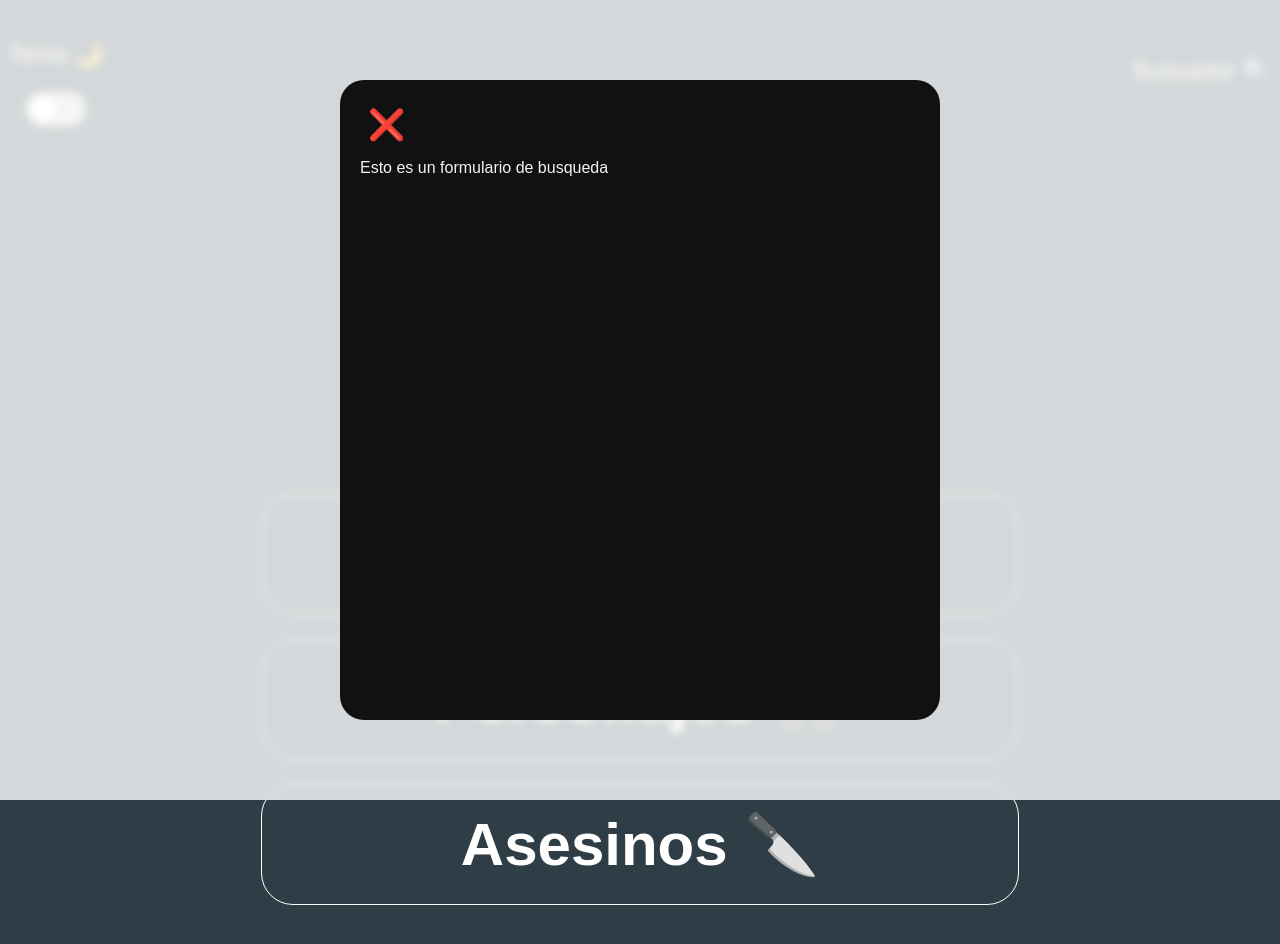
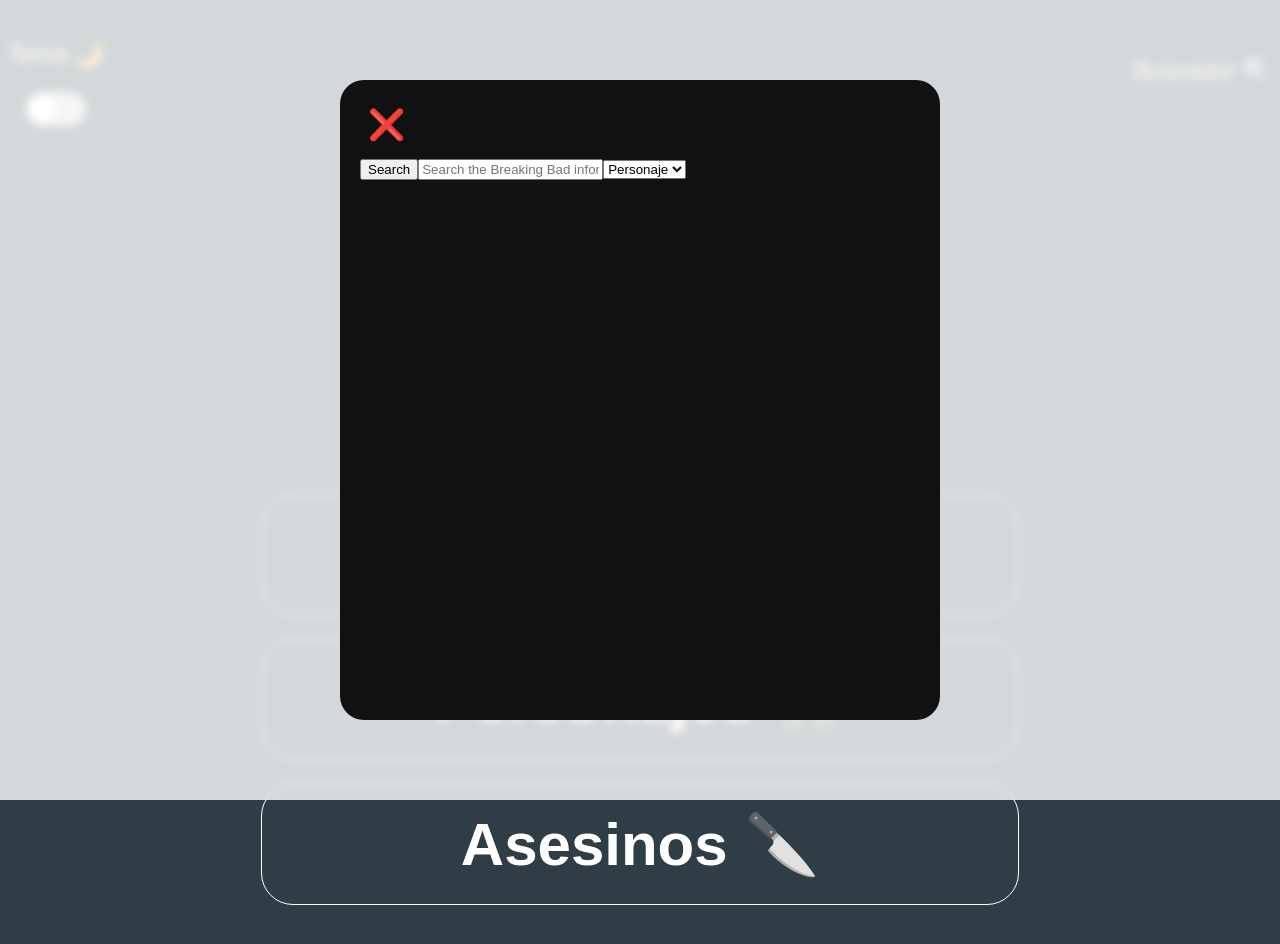
Before and after one commit to jmaciasfelix/BreakingBad-Atsistemas, a React (Create React App) app: page / in a window 1280 px wide. Both pictures are taken after a click on the element "Buscador 🔍". Built offline with nearby package versions, Linux system fonts and the light colour scheme.

Commit message:
Create form for search engine

```diff
--- a/src/components/Form/index.js
+++ b/src/components/Form/index.js
@@ -1,10 +1,38 @@
-import React from "react";
-import PropTypes from "prop-types";
+import React, { useState } from 'react';
+import PropTypes from 'prop-types';
+//services
+import { getCharacter } from 'services/getCharacter';
 
 export const Form = (props) => {
-    return(
-        <>Esto es un formulario de busqueda</>
-    )
-}
+  const FILTER = ['Personaje', 'Cita', 'Episodio', 'Asesino'];
+  const [searchValue, setSearchValue] = useState('');
+  const [filter, setFilter] = useState(FILTER[0]);
+
+  const handleSubmit = (e) => {
+    e.preventDefault();
+    console.log('handleSubmit Form search');
+    getCharacter('Walter');
+  };
+  const handleChangedFilter = () => {
+    console.log('handleChangedFilter');
+  };
+
+  return (
+    <form onSubmit={handleSubmit}>
+      <button>Search</button>
+      <input
+        placeholder="Search the Breaking Bad information..."
+        onChange={(e) => setSearchValue(e.target.value)}
+        value={searchValue}
+      />
+      <select value={filter} onChange={handleChangedFilter}>
+        <option disabled>Filter:</option>
+        {FILTER.map((filter) => (
+          <option key={filter}>{filter}</option>
+        ))}
+      </select>
+    </form>
+  );
+};
 
 Form.propTypes = {};
--- /dev/null
+++ b/src/services/getCharacter.js
@@ -0,0 +1,9 @@
+import axios from 'axios';
+
+const ENDPOINT = 'https://www.breakingbadapi.com/api';
+
+export function getCharacter(name = 'Walter') {
+  return axios.get(`${ENDPOINT}/characters?name=${name}`).then((response) => {
+    console.log(response.data);
+  });
+}
```
